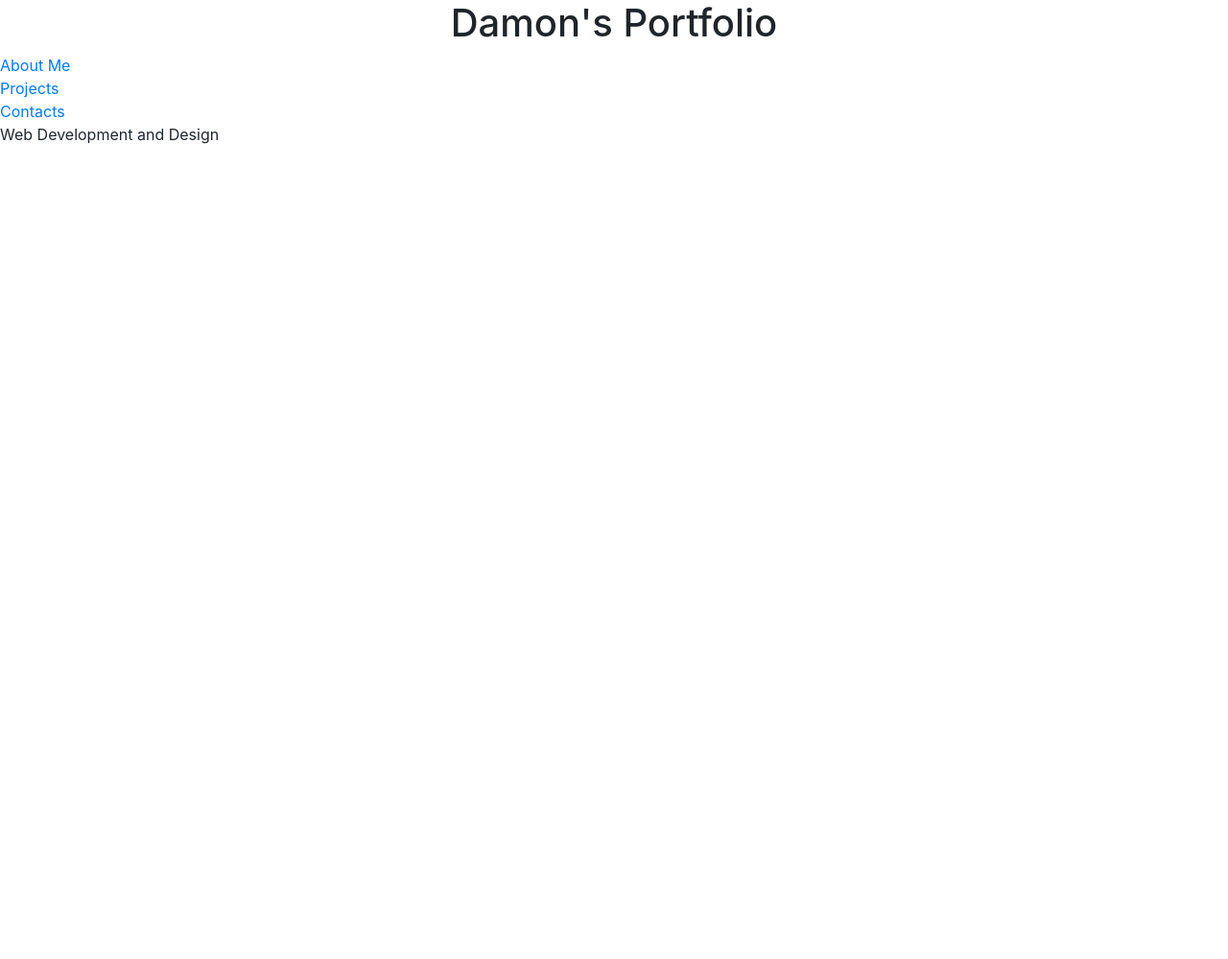
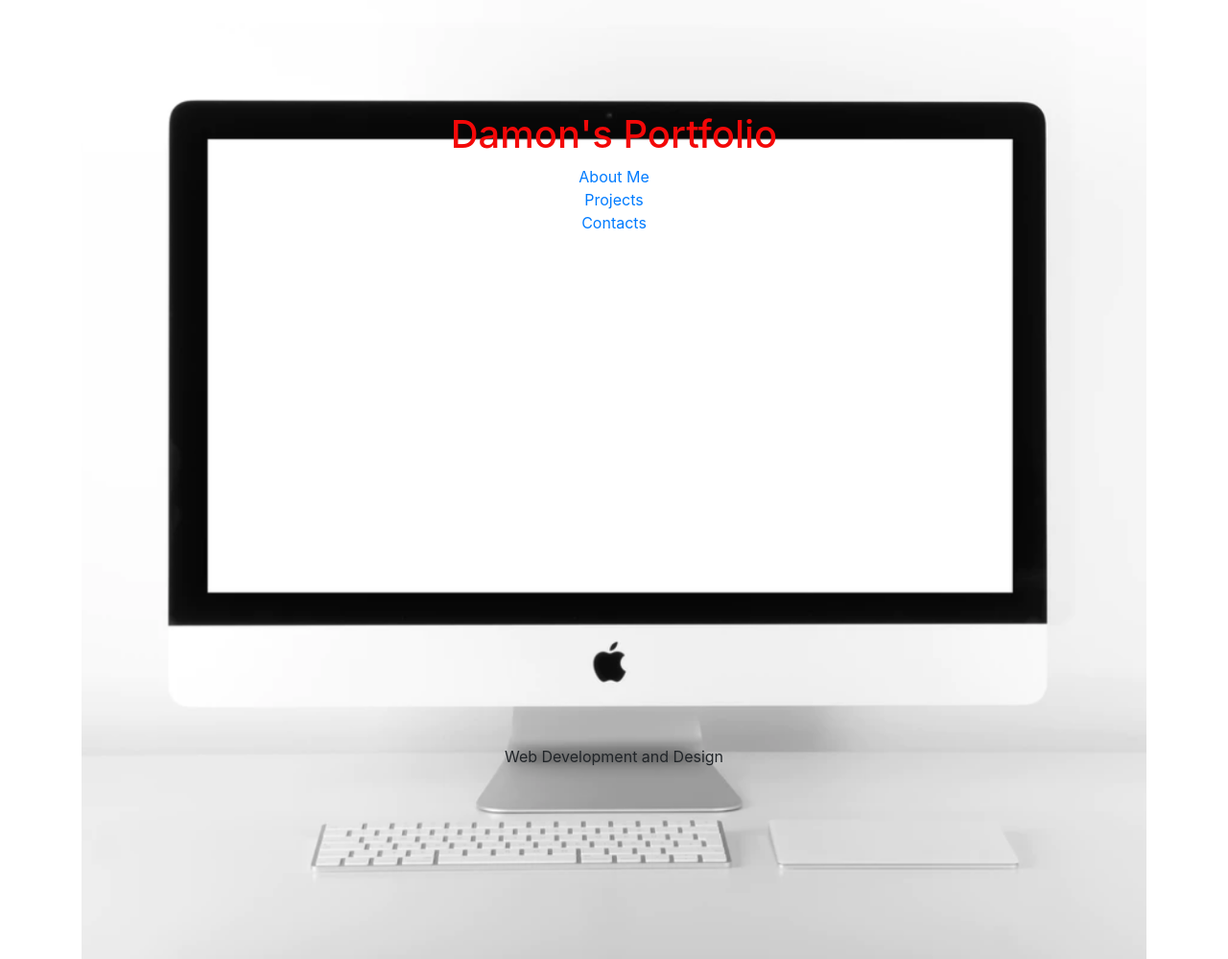
Before and after one commit to dschulz1227/Portfolio-Project, a plain HTML site: page Portfolio Project/HTML-FILES/index.html in a window 1280 px wide. Shown: the whole page at 96% size. Before the commit the page ends 800 px from the top, so only its background shows below. Drawn offline with nearby package versions, Linux system fonts and the light colour scheme.

Commit message:
fixed background image and text overlay on index page. Fixed image path for aboutme page.

```diff
--- a/Portfolio Project/HTML-FILES/damonsstylesheet.css
+++ b/Portfolio Project/HTML-FILES/damonsstylesheet.css
@@ -0,0 +1,60 @@
+.container {
+    display:flex;
+    flex-direction: column;
+    align-items: center;
+}
+
+footer {
+    bottom: 0;
+    position: fixed;
+    width: 100%;
+}
+
+.footer {
+    display: flex;
+    justify-content: center;
+}
+
+
+/* Container holding the image and the text */
+.container {
+    position: relative;
+    text-align: center;
+    color: rgb(243, 8, 8);
+  }
+
+  /* Bottom left text */
+  .bottom-left {
+    position: absolute;
+    bottom: 8px;
+    left: 16px;
+  }
+
+  /* Top left text */
+  .top-left {
+    position: absolute;
+    top: 8px;
+    left: 16px;
+  }
+
+  /* Top right text */
+  .top-right {
+    position: absolute;
+    top: 8px;
+    right: 16px;
+  }
+
+  /* Bottom right text */
+  .bottom-right {
+    position: absolute;
+    bottom: 8px;
+    right: 16px;
+  }
+
+  /* Centered text */
+  .centered {
+    position: absolute;
+    top: 18%;
+    left: 50%;
+    transform: translate(-50%, -50%);
+  }
--- a/Portfolio Project/HTML-FILES/index.html
+++ b/Portfolio Project/HTML-FILES/index.html
@@ -7,25 +7,36 @@
         integrity="sha384-9aIt2nRpC12Uk9gS9baDl411NQApFmC26EwAOH8WgZl5MYYxFfc+NcPb1dKGj7Sk" crossorigin="anonymous">
 
         <link rel="stylesheet" href="damonsstylesheet.css">
-        <link rel="images" href="/Users/Damon/Desktop/Portfolio-Project/Portfolio Project/HTML-FILES/Portfolio-Images">
+        <link rel="images" href="../../Portfolio-Images">
         <style>
-           body {
-               background-image: url('/Users/Damon/Desktop/Portfolio-Project/Portfolio Project/HTML-FILES/Portfolio-Images/large.jpeg')?
-           }
         </style>
     </Head>
+
         <body>
+            <div class="body">
 
-            <h1><center>Damon's Portfolio</center></h1>
+                <div class="container">
+                    <img src="../../Portfolio-Images/small.jpeg" alt="small" style="width:100%;">
 
-            <div>
-                <div><a href="aboutme.html">About Me</a></div>
-                <div><a href="projects.html">Projects</a> </div>
-                <div><a href="contacts.html">Contacts</a></div>
-            </div>
+                    <div class="centered">
+                        <h1>
+                            <center>Damon's Portfolio</center>
+                        </h1>
+                        <div class="container">
+                            <div class="row"><a href="aboutme.html">About Me</a></div>
+                            <div class="row"><a href="projects.html">Projects</a></div>
+                            <div class="row"><a href="contacts.html">Contacts</a></div>
+                        </div>
+                    </div>
+
+
+                    </div>
+
+
+
 
             <footer>
-                <p>Web Development and Design </p>
+                <div class ="footer">Web Development and Design </div>
             </footer>
         </body>
 
```
Also changed, not shown: Portfolio Project/HTML-FILES/aboutme.html (+2 -2 lines).
